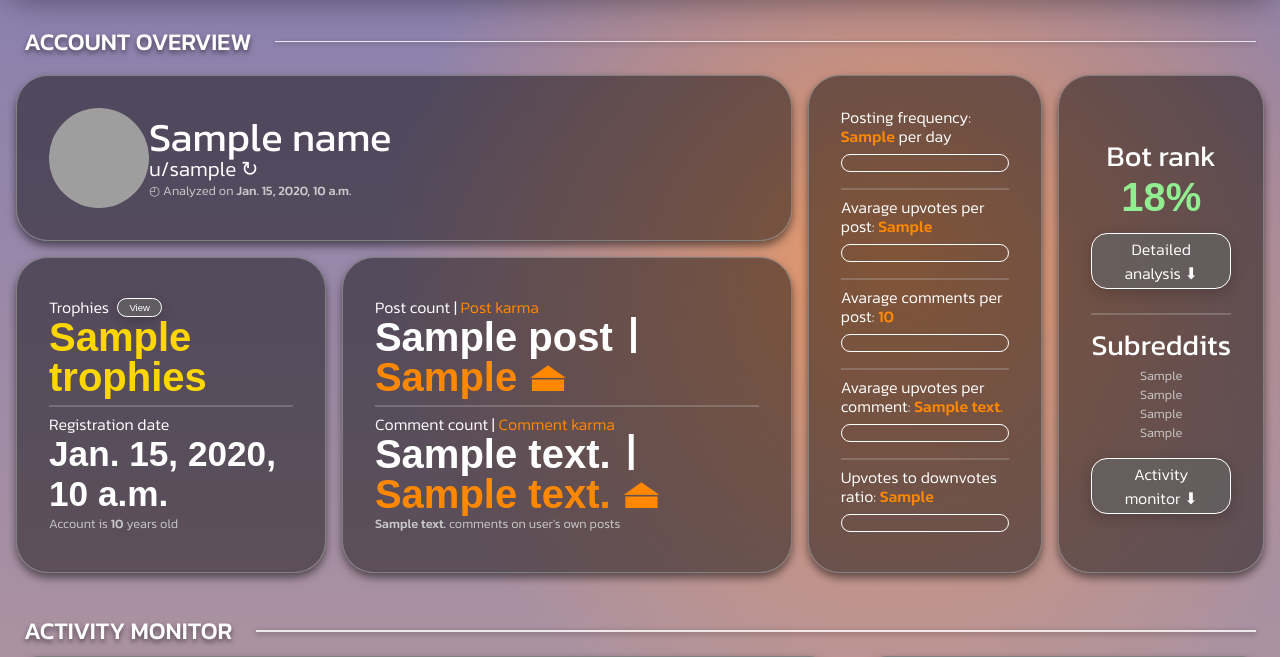
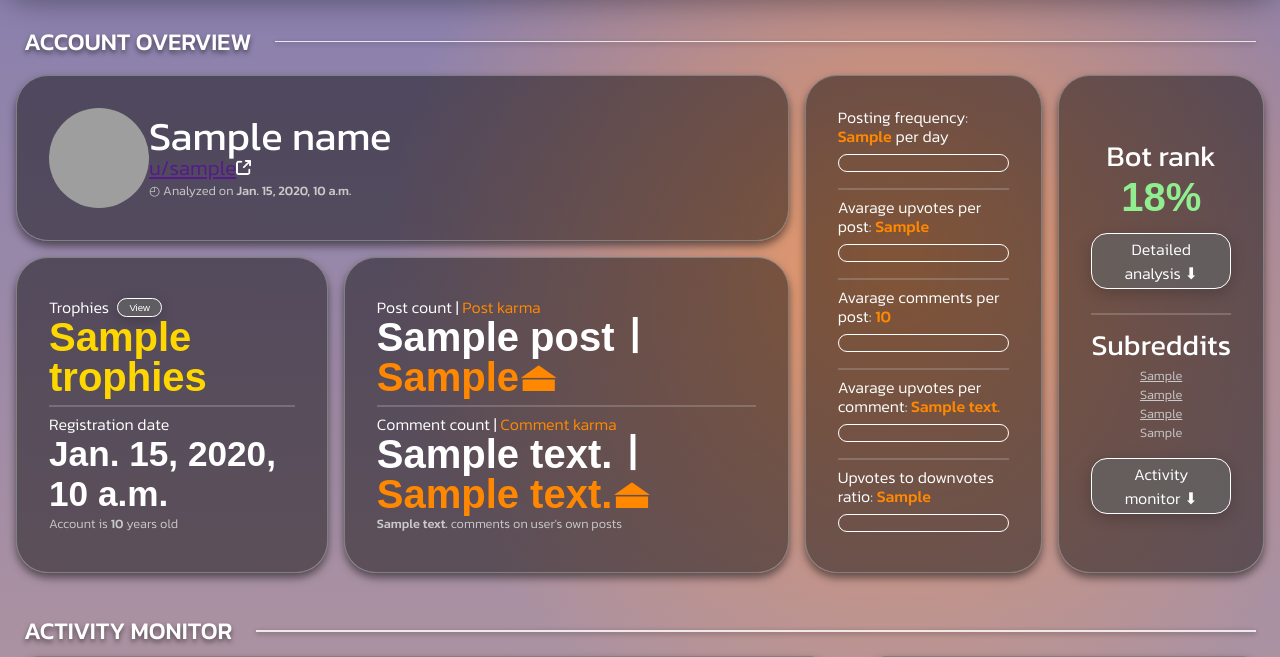
Before and after one commit to kyrylo-om/ReDive, a Django app: template templates/analysis.html in a window 1280 px wide. Shown: the part 100-757 px from the top of the page. Run offline with Django 5.2, Linux system fonts and the light colour scheme; the template is opened without the code that fills it: most values are stand-ins (such as "Sample title", 1, 10 or a date in 2020); some libraries are stand-ins or nearby versions; grey boxes are pictures that could not be loaded.

Commit message:
Make username and subreddits interactable

```diff
--- a/templates/analysis.html
+++ b/templates/analysis.html
@@ -25,7 +25,7 @@
 				</div>
 				<div class="profile-info">
 					<p class="username">{{ name }}</p>
-        			<p class="username2">u/{{ username }} &#x21bb;</p>
+        			<a class="username2" href="">u/{{ username }}<img src="{% static 'img/external-link.png' %}", width="15", class="icon"></a>
         			<p class="subtext">&#9716 Analyzed on <span class="bold">{{ date_today }}</p>
 				</div>
 			</div>
@@ -43,10 +43,10 @@
 				</div>
 				<div class="box">
 					<p class="statistic-title">Post count | <span class="orange">Post karma</span></p>
-					<p class="statistic">{{ post }}〡<span class="orange">{{ post_karma }} ⏏</span></p>
+					<p class="statistic">{{ post }}〡<span class="orange">{{ post_karma }}⏏</span></p>
 					<div class="separator-line"></div>
 					<p class="statistic-title">Comment count | <span class="orange">Comment karma</span></p>
-					<p class="statistic">{{ comment }}〡<span class="orange">{{ comment_karma }} ⏏</span></p>
+					<p class="statistic">{{ comment }}〡<span class="orange">{{ comment_karma }}⏏</span></p>
 					<p class="subtext"><span class="bold">{{ averal_comments }}</span> comments on user's own posts</p>
 				</div>
 			</div>
@@ -78,9 +78,9 @@
 				<button class="section-button">Detailed analysis ⬇</button>
 				<div class="separator-line"></div>
 				<p class="title">Subreddits</p>
-				<p class="subtext">{{ subredits1 }}</p>
-				<p class="subtext">{{ subredits2 }}</p>
-				<p class="subtext">{{ subredits3 }}</p>
+				<a class="subtext link" href="https://www.reddit.com/{{ subredits1 }}" target="_blank">{{ subredits1 }}</a>
+				<a class="subtext link" href="https://www.reddit.com/{{ subredits2 }}" target="_blank">{{ subredits2 }}</a>
+				<a class="subtext link" href="https://www.reddit.com/{{ subredits3 }}" target="_blank">{{ subredits3 }}</a>
 				<p class="subtext">{{ j }}</p>
 				<button class="section-button", style="margin-bottom: 0;">Activity monitor ⬇</button>
 			</div>
```
Also changed, not shown: static/img/external-link.png (added).
